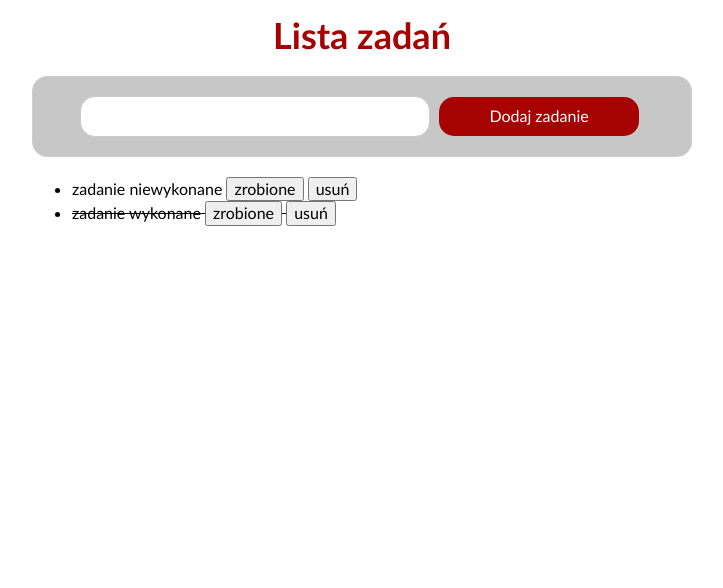
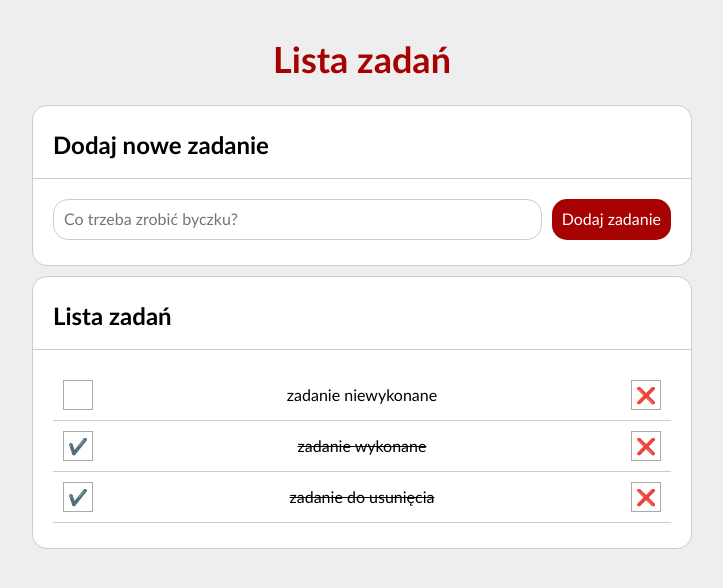
Before and after one commit to Bartolini94/todolist, a plain HTML site: page index.html in a window 1280 px wide. Shown: the whole page, without its empty margins (278-1001 px from the left). Drawn offline with nearby package versions, Linux system fonts and the light colour scheme.

Commit message:
major update in all files

```diff
--- a/css/style.css
+++ b/css/style.css
@@ -8,6 +8,7 @@ html {
 
 body {
     font-family: 'Trebuchet MS', 'Lato', sans-serif;
+    background: #eee;
 }
 
 .header {
@@ -19,19 +20,28 @@ body {
 }
 
 .form {
-    text-align: center;
-    border: 1px solid #ccc;
-    padding: 15px;
-    border-radius: 15px;
-    margin: 20px 0;
-    background-color: hsla(0, 0%, 75%, 0.863);
+    display: grid;
+    grid-template-columns: 1fr auto;
+    grid-gap: 10px;
 }
 
-.input {
+@media  (max-width: 767px) {
+    .form {
+        grid-template-columns: 1fr;
+    }
+}
+
+.form__input {
     border: 1px solid #ccc;
     padding: 10px;
-    width: 100%;
-    max-width: 350px;
+    border-radius: 15px;
+}
+
+.form__button {
+    border: none;
+    background-color: hsl(0, 98%, 33%);
+    color: white;
+    padding: 10px;
     border-radius: 15px;
 }
 
@@ -41,15 +51,24 @@ body {
     padding: 0 20px;
 }
 
-.button {
-    width: 100%;
-    max-width: 200px;
-    border: none;
-    background-color: hsl(0, 98%, 33%);
-    color: white;
-    padding: 10px;
+.section {
+    margin: 10px 0;
+    background: white;
     border-radius: 15px;
-    margin: 5px;
+    border: 1px #ccc solid;
+    padding: 5px 0;
+}
+
+.section__header {
+    margin: 0px;
+    padding: 20px;
+    border-bottom: 1px solid #ccc;
+}
+
+.section__body {
+    margin: 0px;
+    padding: 20px;
+    text-align: center;
 }
 
 .button:hover {
@@ -59,3 +78,38 @@ body {
 .button:active {
     background-color: hsl(0, 98%, 48%);
 }
+
+.tasks {
+    list-style: none;
+    margin: 0;
+    padding: 0;
+}
+
+.tasks__item {
+    display: grid;
+    grid-template-columns: auto 1fr auto;
+    grid-gap: 10px;
+    align-items: center;
+    padding: 10px;
+    border-bottom: 1px solid #ccc;
+}
+
+.tasks__content--done {
+    text-decoration: line-through;
+}
+
+.tasks__button {
+    border: 1px solid #aaa;
+    color: white;
+    width: 30px;
+    height: 30px;
+    padding: 0;
+}
+
+.tasks__button--toggleDone {
+    background: white;
+}
+
+.tasks__button--remove {
+    background: white;
+}
--- a/index.html
+++ b/index.html
@@ -18,16 +18,28 @@
 </head>
 
 <body class="body">
-    <header class="header">Lista zadań</header>
-    <div class="container">
-        <form class="js-form form">
-            <input class="js-newTask input">
-            <button class="button">Dodaj zadanie</button>
-        </form>
-        <div class="list">
-            <ul class="js-tasks"></ul>
-        </div>
-    </div>
+    <main class="container">
+        <header>
+            <h1 class="header">Lista zadań</h1>
+        </header>
+        <section class="section">
+            <h2 class="section__header">Dodaj nowe zadanie</h2>
+            <div class="section__body">
+                <form class="js-form form">
+                    <input class="js-newTask form__input" placeholder="Co trzeba zrobić byczku?">
+                    <button class="form__button">Dodaj zadanie</button>
+                </form>
+            </div>
+        </section>
+        <section class="section">
+            <h2 class="section__header">Lista zadań</h2>
+            <div class="section__body">
+                <ul class="tasks js-tasks">
+                    <li class="tasks__item js-task"></li>
+                </ul>
+            </div>
+        </section>
+    </main>
 </body>
 
 </html>
--- a/js/script.js
+++ b/js/script.js
@@ -6,6 +6,10 @@
         },
         {
             content: "zadanie wykonane",
+            done: true,
+        },
+        {
+            content: "zadanie do usunięcia",
             done: true,
         },
     ];
@@ -52,11 +56,13 @@
         for (const task of tasks) {
             htmlString += `
             <li
-                ${task.done ? " style=\"text-decoration: line-through\"" : ""}
-            >
-                ${task.content}
-                <button class="js-done">zrobione</button>
-                <button class="js-remove">usuń</button>
+                class="tasks__item js-task"
+                >
+                <button class="tasks__button tasks__button--toggleDone js-done">
+                ${task.done ? "✔️" : ""}
+                </button>
+                <span class="tasks__content${task.done ? " tasks__content--done" : ""}">${task.content}</span>
+                <button class="tasks__button tasks__button--remove js-remove">❌</button>
            </li>
             `;
         }
```
